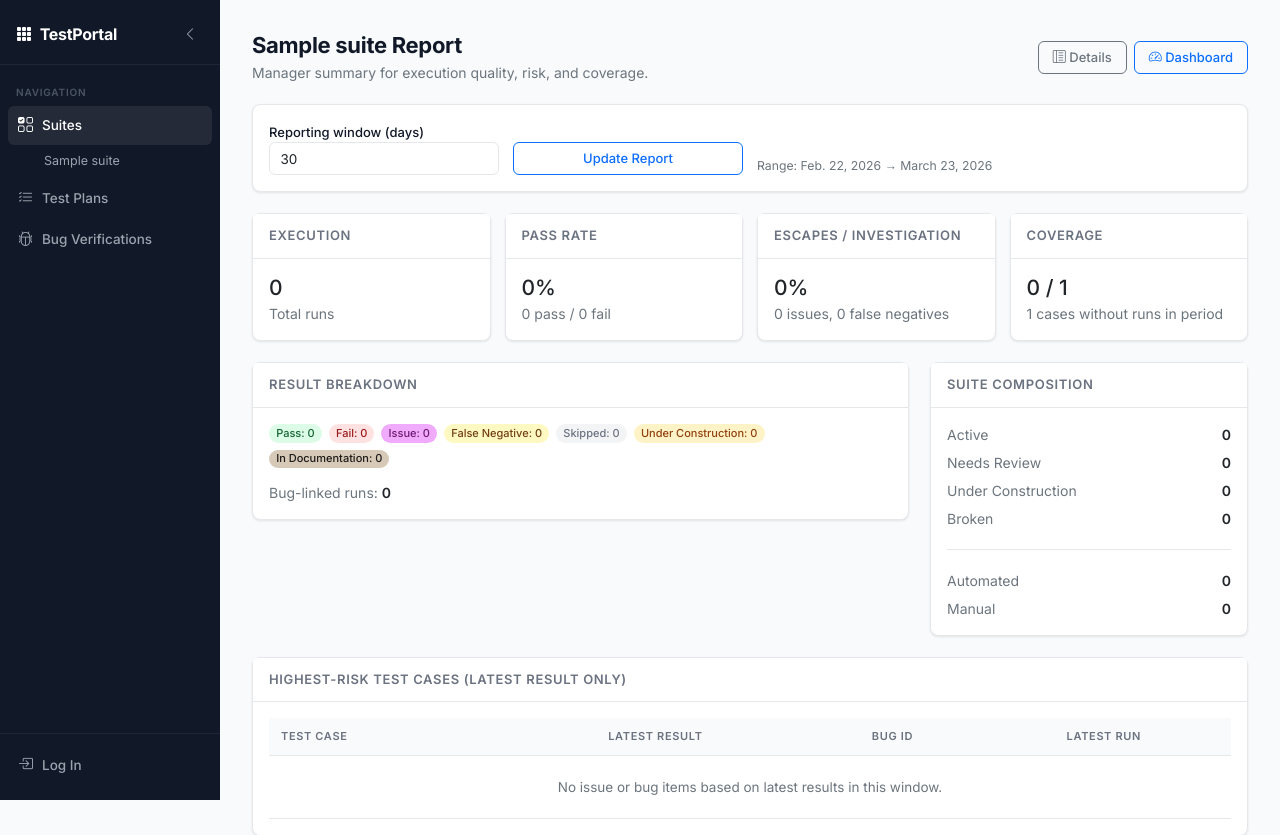
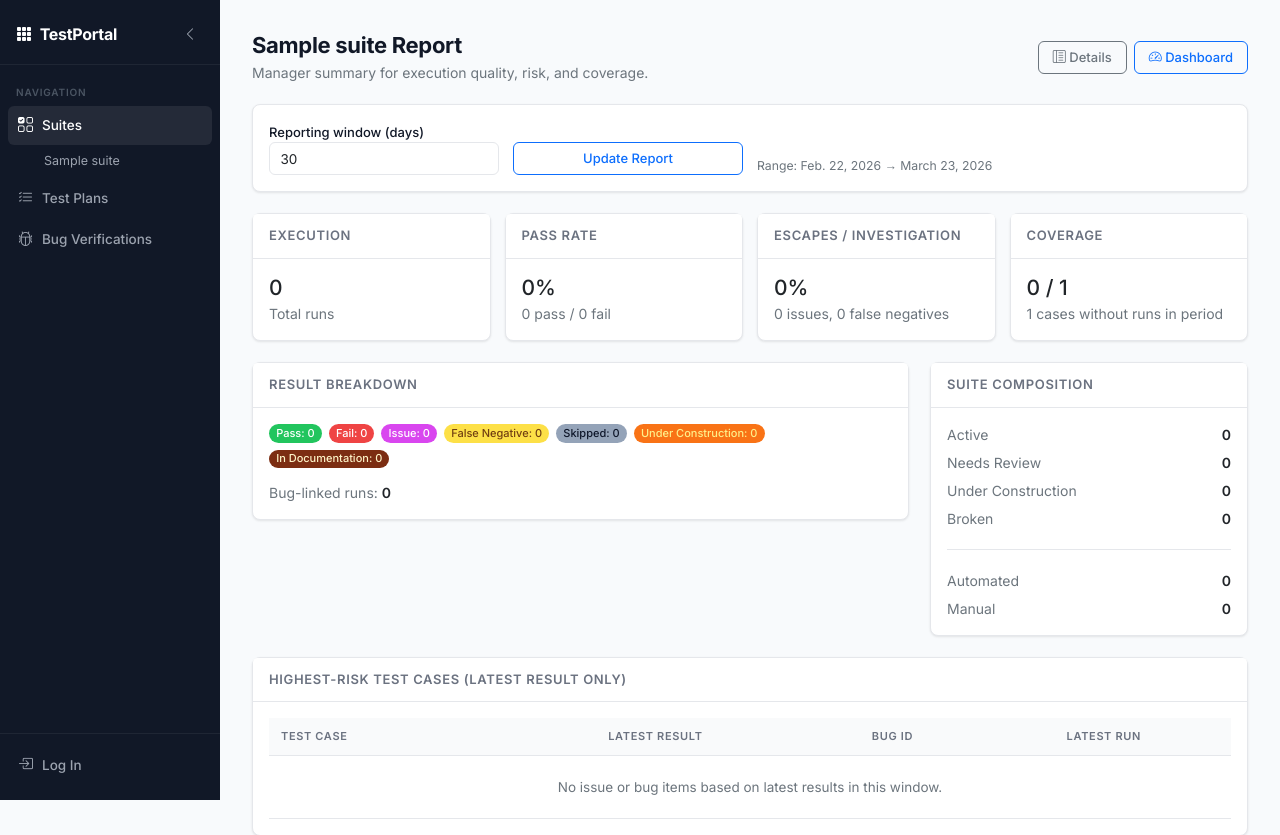
Before and after one commit to gagelarsen/testportal, a Django app: a page that uses templates/core/layout.html in a window 1280 px wide. Shown: the top 835 px of the page. Run offline with Django 4.2, Linux system fonts and the light colour scheme; tables that the repository leaves empty hold one stand-in row (values such as "Sample post"); some libraries are stand-ins or nearby versions.

Commit message:
update colors for dashboard

```diff
--- a/static/testportal/style.css
+++ b/static/testportal/style.css
@@ -405,30 +405,30 @@
 /* ─────────────────────────────────────────────────────
    STATUS COLOURS  (kept semantically identical)
 ───────────────────────────────────────────────────── */
-.bg-pass         { background-color: #dcfce7 !important; color: #166534 !important; }
-td.bg-pass       { background: #dcfce7 !important; color: #166534 !important; }
+.bg-pass         { background-color: #22c55e !important; color: #fff !important; }
+td.bg-pass       { background: #22c55e !important; color: #fff !important; }
 
-.bg-fail         { background-color: #fee2e2 !important; color: #991b1b !important; }
-td.bg-fail       { background: #fee2e2 !important; color: #991b1b !important; }
+.bg-fail         { background-color: #ef4444 !important; color: #fff !important; }
+td.bg-fail       { background: #ef4444 !important; color: #fff !important; }
 
-.bg-skipped      { background-color: #f3f4f6 !important; color: #6b7280 !important; }
-td.bg-skipped    { background: #f3f4f6 !important; color: #6b7280 !important; }
+.bg-skipped      { background-color: #94a3b8 !important; color: #0f172a !important; }
+td.bg-skipped    { background: #94a3b8 !important; color: #0f172a !important; }
 
-.bg-bug          { background-color: #1e1e2e !important; color: #e2e8f0 !important; }
-td.bg-bug        { background: #1e1e2e !important; color: #e2e8f0 !important; }
-a.bug-link       { color: #a5b4fc !important; }
+.bg-bug          { background-color: #1e1e2e !important; color: #fff !important; }
+td.bg-bug        { background: #1e1e2e !important; color: #fff !important; }
+a.bug-link, a.bug-link:visited, a.bug-link:hover, a.bug-link:active { color: #fff !important; text-decoration: none !important; }
 
-.bg-issue        { background-color: #f0abfc !important; color: #701a75 !important; }
-td.bg-issue      { background: #f0abfc !important; color: #701a75 !important; }
+.bg-issue        { background-color: #d946ef !important; color: #fff !important; }
+td.bg-issue      { background: #d946ef !important; color: #fff !important; }
 
-.bg-false-negative    { background-color: #fef9c3 !important; color: #713f12 !important; }
-td.bg-false-negative  { background: #fef9c3 !important; color: #713f12 !important; }
+.bg-false-negative    { background-color: #fde047 !important; color: #713f12 !important; }
+td.bg-false-negative  { background: #fde047 !important; color: #713f12 !important; }
 
-.bg-under-construction    { background-color: #fef3c7 !important; color: #92400e !important; }
-td.bg-under-construction  { background: #fef3c7 !important; color: #92400e !important; }
+.bg-under-construction    { background-color: #f97316 !important; color: #fef08a !important; }
+td.bg-under-construction  { background: #f97316 !important; color: #fef08a !important; }
 
-.bg-in-documentation    { background-color: #d6c9b8 !important; color: #1c1917 !important; }
-td.bg-in-documentation  { background: #d6c9b8 !important; color: #1c1917 !important; }
+.bg-in-documentation    { background-color: #7c2d12 !important; color: #fef3c7 !important; }
+td.bg-in-documentation  { background: #7c2d12 !important; color: #fef3c7 !important; }
 
 /* Row highlights for tables */
 .test-case-row-under-construction { background-color: #fef9c3 !important; }
```
